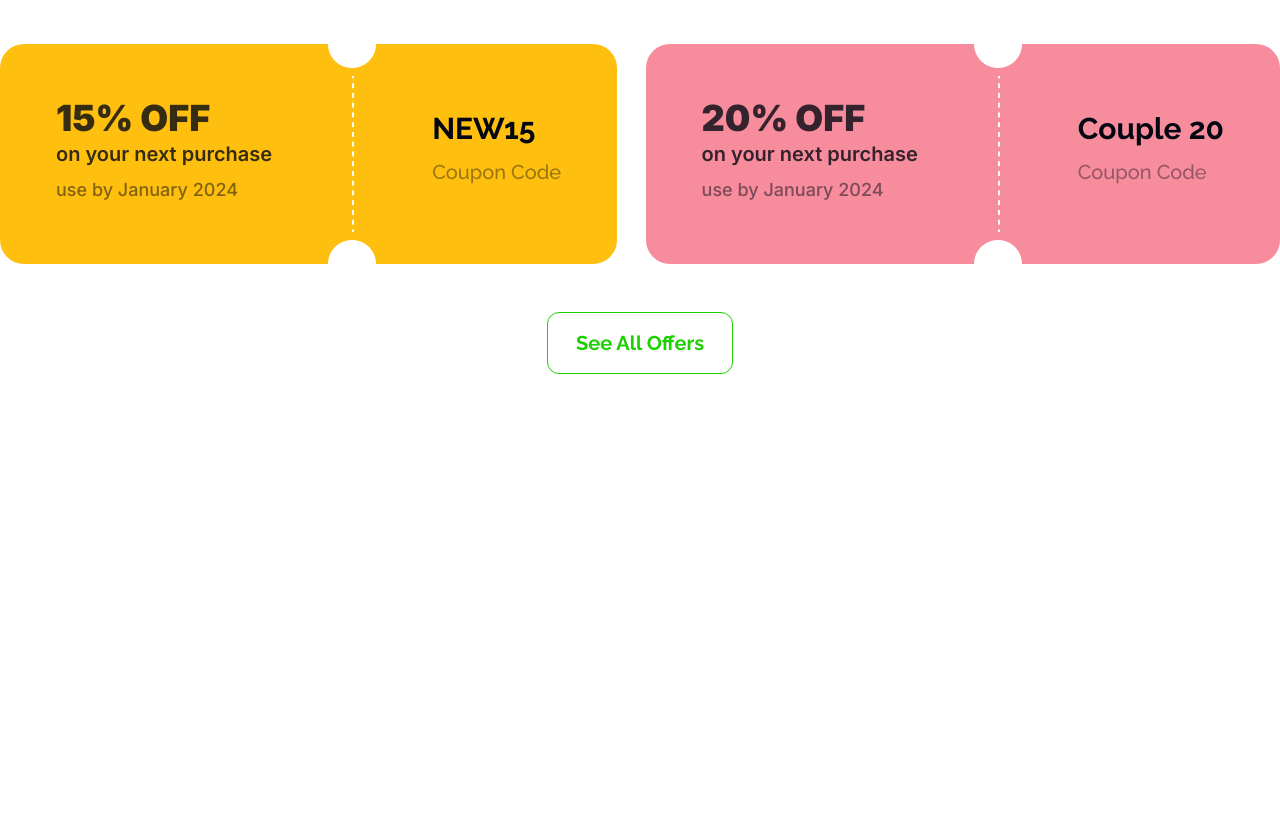
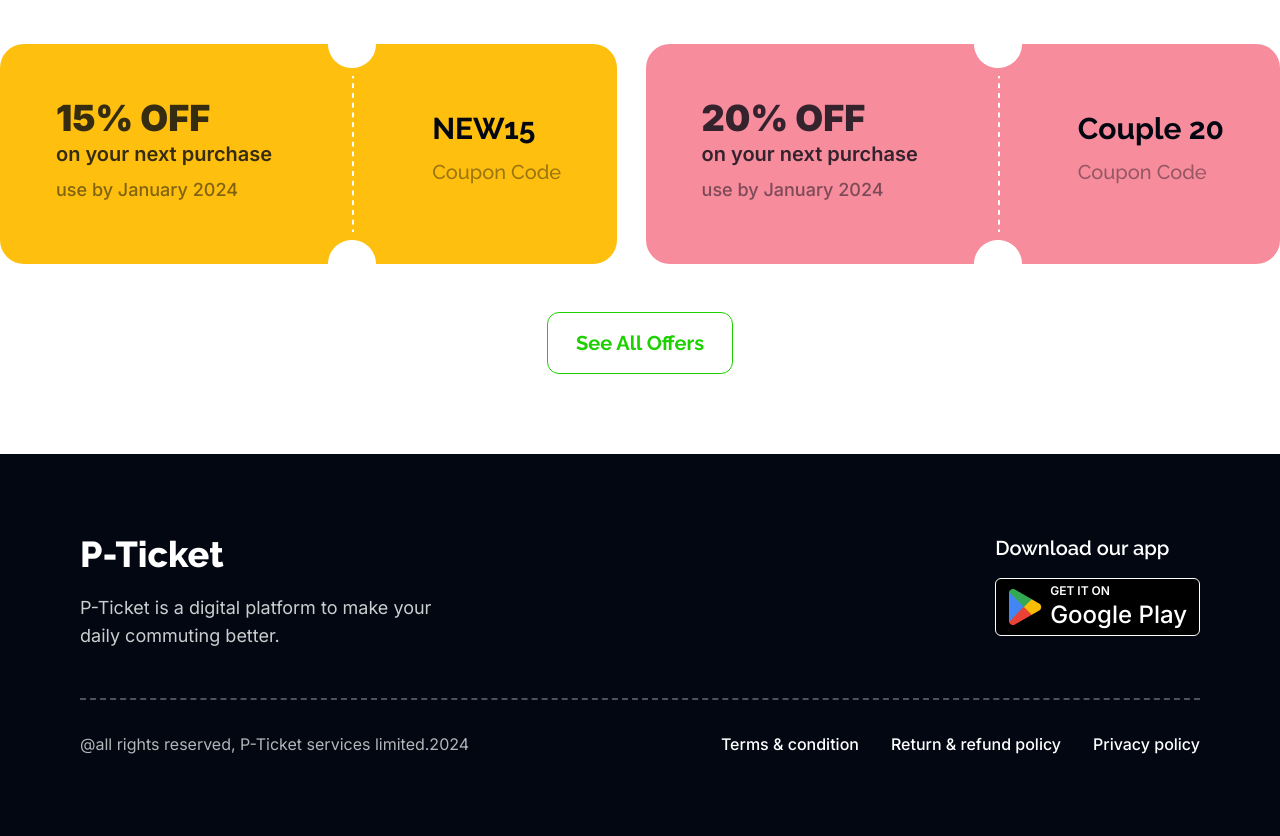
Before and after one commit to niil07/P-Ticket, a plain HTML site: page index.html in a window 1280 px wide. Shown: the part 908-1744 px from the top of the page. Before the commit the page ends 1362 px from the top, so only its background shows below. Drawn offline with nearby package versions, Linux system fonts and the light colour scheme.

Commit message:
except ticket dynamic section

```diff
--- a/index.html
+++ b/index.html
@@ -251,6 +251,75 @@
     <!-- Main section code end -->
 
     <!-- Footer section code start -->
+    <footer class="bg-dark p-20">
+      <div class="f-content container mx-auto px-4 lg:px-0">
+        <div
+          class="footer-top flex justify-between border-b-2 border-dashed border-[#FFFFFF4D] pb-12"
+        >
+          <div>
+            <h3 class="text-white font-raleway font-extrabold text-4xl mb-5">
+              P-Ticket
+            </h3>
+            <p
+              class="font-inter font-normal leading-7 text-lg text-[#FFFFFFCC]"
+            >
+              P-Ticket is a digital platform to make your <br />
+              daily commuting better.
+            </p>
+          </div>
+          <div>
+            <h5 class="text-white font-raleway font-semibold text-xl">
+              Download our app
+            </h5>
+            <div
+              class="bg-black flex justify-center items-center px-3 py-1 border border-white rounded-md mt-4"
+            >
+              <div class="mr-2">
+                <img src="./images/playstore.png" alt="playstore-icon" />
+              </div>
+              <div>
+                <h6
+                  class="text-xs font-inter text-white uppercase font-semibold"
+                >
+                  Get it on
+                </h6>
+                <h4 class="text-2xl text-white font-inter font-medium">
+                  Google Play
+                </h4>
+              </div>
+            </div>
+          </div>
+        </div>
+        <div class="footer-down flex justify-between pt-8">
+          <div>
+            <span class="font-inter font-normal text-base text-[#FFFFFFB3]"
+              >@all rights reserved, P-Ticket services limited.2024</span
+            >
+          </div>
+          <div>
+            <ul class="flex flex-row">
+              <li>
+                <a class="font-inter font-medium text-base text-white" href=""
+                  >Terms & condition</a
+                >
+              </li>
+              <li>
+                <a
+                  class="font-inter font-medium text-base text-white mx-8"
+                  href=""
+                  >Return & refund policy</a
+                >
+              </li>
+              <li>
+                <a class="font-inter font-medium text-base text-white" href=""
+                  >Privacy policy</a
+                >
+              </li>
+            </ul>
+          </div>
+        </div>
+      </div>
+    </footer>
     <!-- Footer section code end -->
 
     <!-- Main js link -->
```
